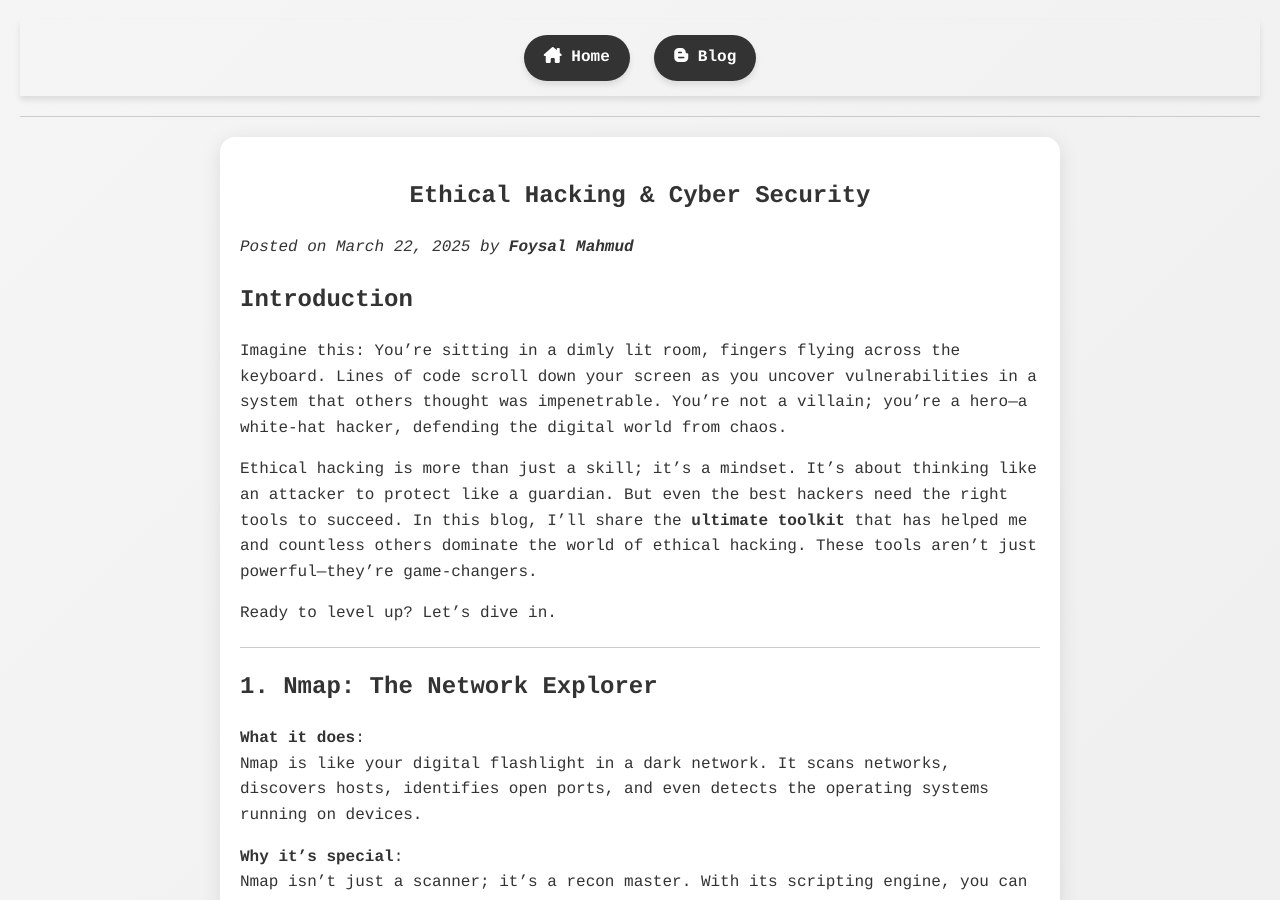
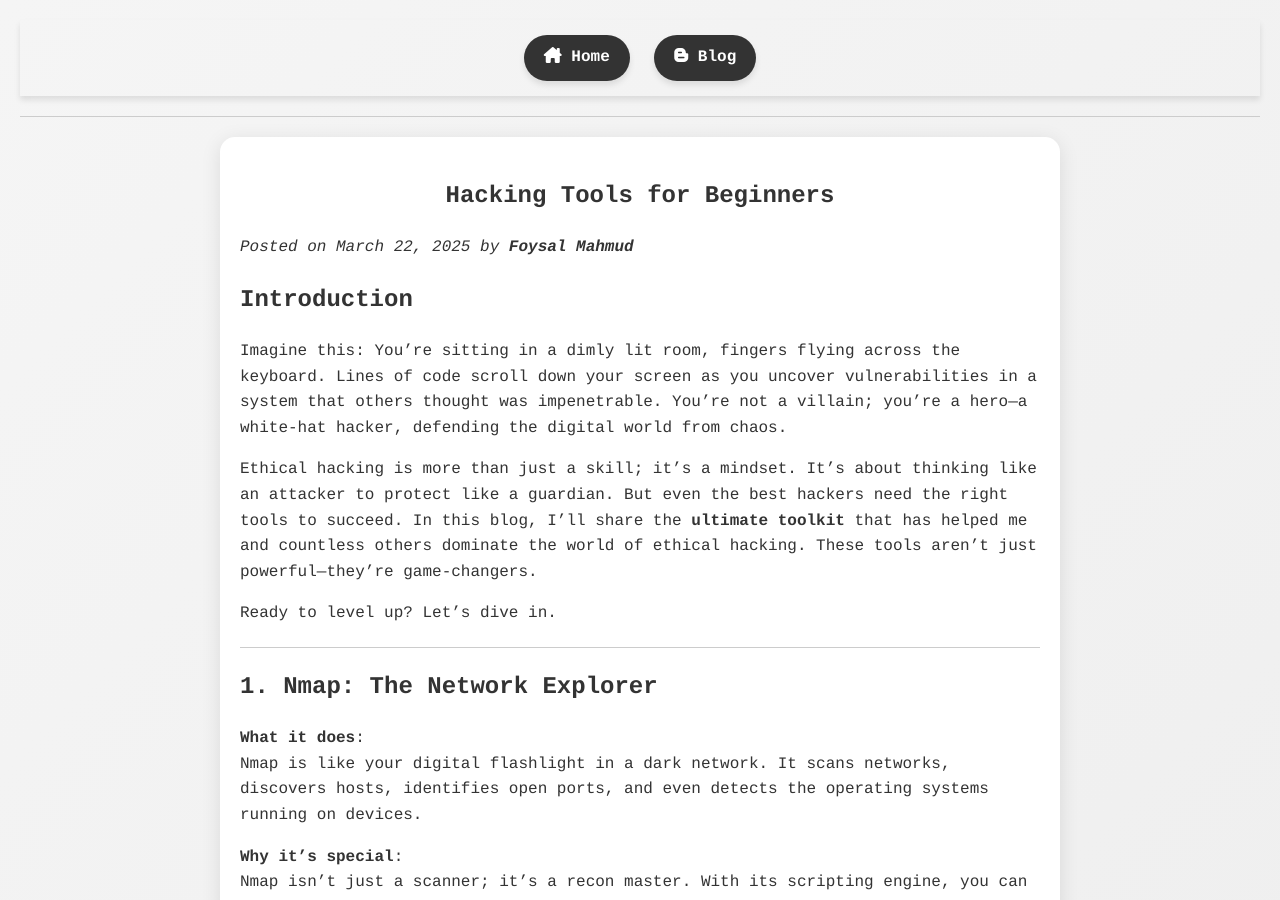
Before and after one commit to foysal1627/foysal1627.github.io, a Jekyll site: the page built from _posts/2025-03-22-hacking_tools.md, in a window 1280 px wide and 900 px high. Built offline with Jekyll 4.4.1, drawn with Linux system fonts in a browser that asks for light colours.

Commit message:
Update 2025-03-22-hacking_tools.md

```diff
--- a/_posts/2025-03-22-hacking_tools.md
+++ b/_posts/2025-03-22-hacking_tools.md
@@ -1,6 +1,6 @@
 ---
 layout: post
-title: "Ethical Hacking & Cyber Security"
+title: "Hacking Tools for Beginners"
 
 ---
 
```
